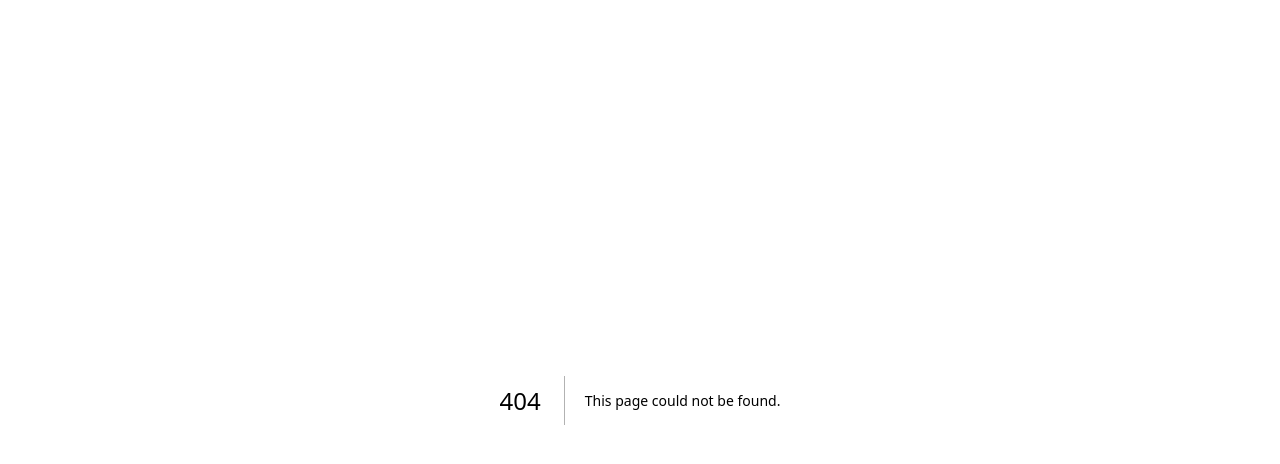
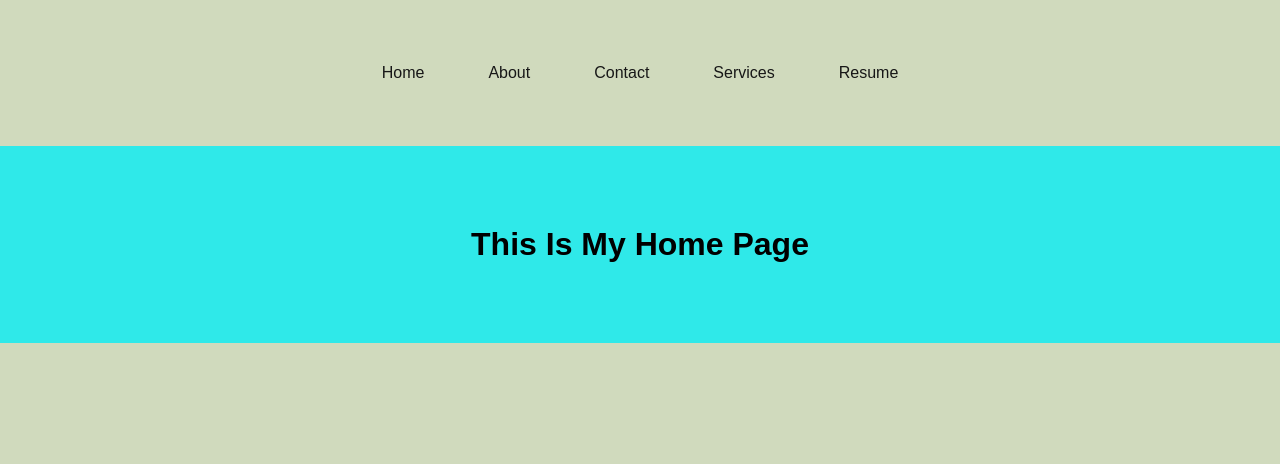
Before and after one commit to AsfaaKhan/Assignments-of-NextJS, a Next.js app: page /homePage in a window 1280 px wide. Before the commit this address had no page. Shown: the top 464 px of the page. Built offline with nearby package versions, Linux system fonts and the light colour scheme.

Commit message:
first commit

```diff
--- /dev/null
+++ b/app/contactPage/contact.module.css
@@ -0,0 +1,6 @@
+.color3{
+    color: rgb(0, 0, 0);
+    background-color: rgb(233, 224, 47);
+    padding: 5rem;
+    text-align: center;
+}
--- a/app/globals.css
+++ b/app/globals.css
@@ -14,6 +14,7 @@ html,
 body {
   max-width: 100vw;
   overflow-x: hidden;
+
 }
 
 body {
@@ -28,6 +29,7 @@ body {
   box-sizing: border-box;
   padding: 0;
   margin: 0;
+  background-color: rgb(208, 218, 189);
 }
 
 a {
@@ -40,3 +42,20 @@ a {
     color-scheme: dark;
   }
 }
+
+.navbar{
+  text-align: center;
+  padding: 2rem;
+  list-style-type:none;
+  text-decoration: none;
+}
+.nav-item{
+  display: inline-block;
+  padding: 2rem;
+}
+.nav-item:hover{
+  color: rgb(249, 74, 30);
+  font-weight: 400;
+  border-radius: 10rem;
+
+}
--- /dev/null
+++ b/app/homePage/home.module.css
@@ -0,0 +1,6 @@
+.color{
+    color: rgb(0, 0, 0);
+    background-color: rgb(47, 233, 233);
+    padding: 5rem;
+    text-align: center;
+}
--- /dev/null
+++ b/app/homePage/page.tsx
@@ -0,0 +1,19 @@
+import Link from "next/link";
+import cssStyle from "./home.module.css"
+
+export default function HomePage(){
+    return(
+        <div>
+            <ul className="navbar">
+                <li className="nav-item"><Link href="/homePage">Home</Link></li>
+                <li  className="nav-item"><Link href="/aboutPage">About</Link></li>
+                <li className="nav-item"><Link href="/contactPage">Contact</Link></li>
+                <li className="nav-item"><Link href="/servicesPage">Services</Link></li>
+                <li className="nav-item"><Link href="/resumePage">Resume</Link></li>
+
+
+            </ul>
+            <h1 className={cssStyle.color}>This Is My Home Page</h1>
+        </div>
+    )
+}
--- /dev/null
+++ b/app/resumePage/resume.module.css
@@ -0,0 +1,6 @@
+.color5{
+    color: rgb(0, 0, 0);
+    background-color: rgb(232, 135, 203);
+    padding: 5rem;
+    text-align: center;
+}
--- /dev/null
+++ b/app/servicesPage/service.module.css
@@ -0,0 +1,6 @@
+.color4{
+    color: rgb(0, 0, 0);
+    background-color: rgb(76, 218, 133);
+    padding: 5rem;
+    text-align: center;
+}
```
Also changed, not shown: app/aboutPage/about.module.css (added, +7 -0 lines), app/aboutPage/page.tsx (added, +19 -0 lines), app/contactPage/page.tsx (added, +20 -0 lines), app/resumePage/page.tsx (added, +19 -0 lines), app/servicesPage/page.tsx (added, +19 -0 lines), app/servicesPage/web-designer/page.tsx (added, +11 -0 lines).
